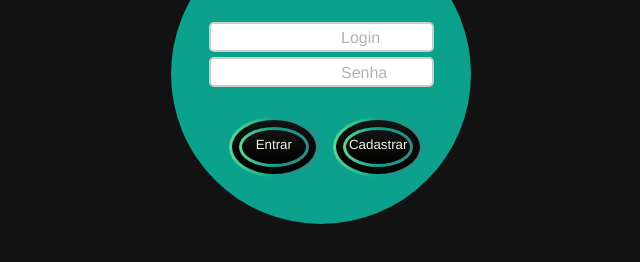
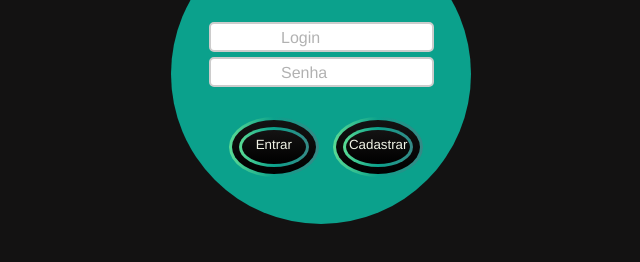
Before and after one commit to robss31/Cadastro-de-Usuarios, a plain HTML site: page index.html in a window 1280 px wide. Shown: the part 256-518 px from the top of the page, without its empty margins (319-959 px from the left). Drawn offline with Linux system fonts and the light colour scheme.

Commit message:
Update style.css

```diff
--- a/style.css
+++ b/style.css
@@ -140,7 +140,7 @@ h2 {
 /*Login */
 .mover span{
     position: absolute;
-    left: 660px;
+    left: 600px;
     top: 285px;
     transition: 0.5s;
     opacity: .3;
@@ -158,7 +158,7 @@ h2 {
 /*Senha */
 .mover1 span{
     position: absolute;
-    left: 660px;
+    left: 600px;
     top: 320px;
     transition: 0.5s;
     opacity: .3;
```
